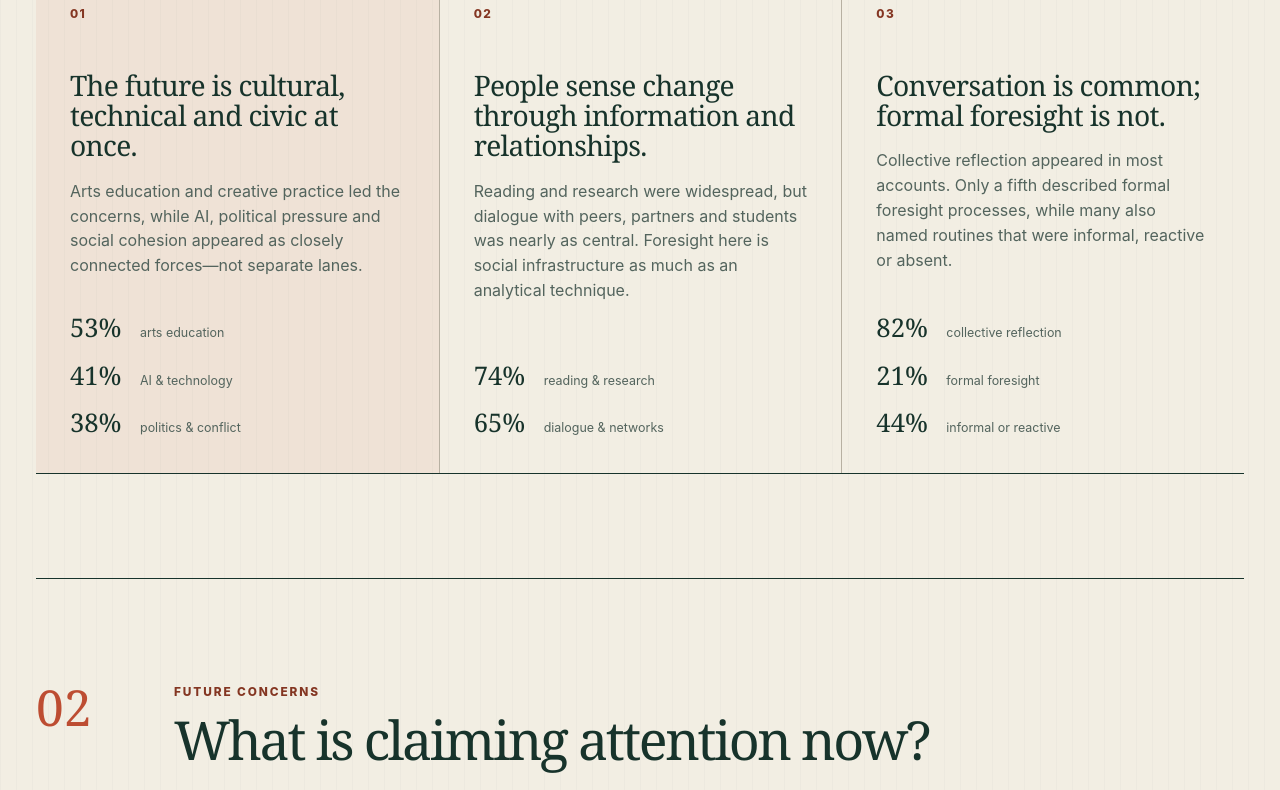
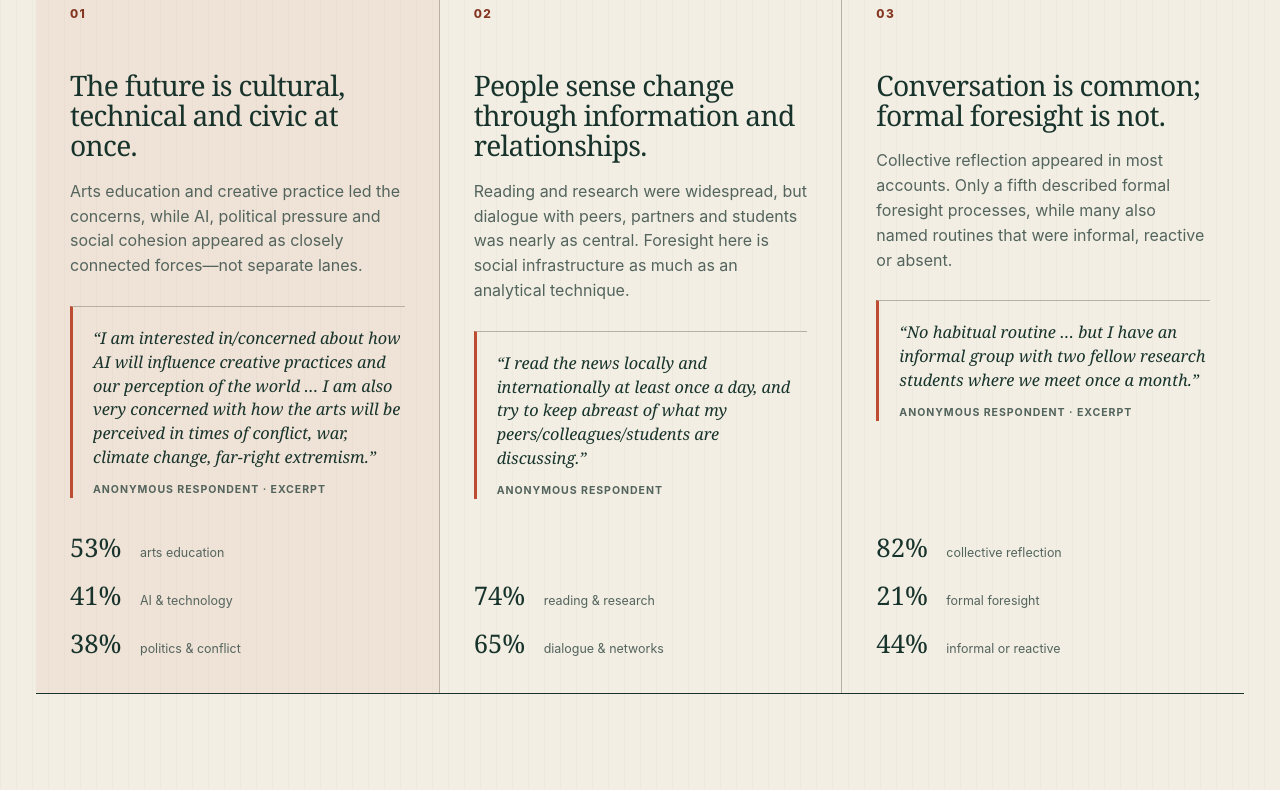
Before and after one commit to tdufva/elia-future-readiness-survey-results, a Next.js app: page / in a window 1280 px wide. Shown: the part 1108-1898 px from the top of the page. Built offline with nearby package versions, Linux system fonts and the light colour scheme.

Commit message:
Add respondent voices to key findings

```diff
--- a/app/globals.css
+++ b/app/globals.css
@@ -48,6 +48,9 @@ h2 { max-width: 940px; margin: 0; font-family: var(--serif); font-size: clamp(2.
 .finding-number { color: var(--signal-dark); font-size: .74rem; font-weight: 800; letter-spacing: .12em; }
 .finding-card h3 { margin: 46px 0 18px; font-family: var(--serif); font-size: clamp(1.65rem, 2.2vw, 2.35rem); font-weight: 400; letter-spacing: -.025em; line-height: 1.08; }
 .finding-card p { margin: 0; color: var(--ink-soft); }
+.respondent-quote { margin: 28px 0 0; padding: 20px 0 0 20px; border-top: 1px solid var(--rule); border-left: 3px solid var(--signal); }
+.respondent-quote p { color: var(--ink); font-family: var(--serif); font-size: 1.02rem; font-style: italic; line-height: 1.46; }
+.respondent-quote cite { display: block; margin-top: 12px; color: var(--ink-soft); font-size: .66rem; font-style: normal; font-weight: 750; letter-spacing: .09em; text-transform: uppercase; }
 .mini-stats { display: grid; gap: 8px; margin-top: auto; padding-top: 30px; }
 .mini-stats span { display: grid; grid-template-columns: 62px 1fr; gap: 8px; align-items: baseline; color: var(--ink-soft); font-size: .78rem; }
 .mini-stats strong { color: var(--ink); font-family: var(--serif); font-size: 1.6rem; font-weight: 400; }
--- a/app/page.tsx
+++ b/app/page.tsx
@@ -67,9 +67,9 @@ export default function Home() {
 
       <section className="section section--findings" id="findings"><SectionHead index="01" eyebrow="Overview" title="Three findings organise the picture."><p className="section-intro">The analysis combines multi-select survey questions with reflexive thematic coding of three open-ended questions.</p></SectionHead>
         <div className="finding-grid">
-          <article className="finding-card finding-card--signal"><span className="finding-number">01</span><h3>The future is cultural, technical and civic at once.</h3><p>Arts education and creative practice led the concerns, while AI, political pressure and social cohesion appeared as closely connected forces—not separate lanes.</p><div className="mini-stats" aria-label="Leading concern themes"><span><strong>53%</strong> arts education</span><span><strong>41%</strong> AI &amp; technology</span><span><strong>38%</strong> politics &amp; conflict</span></div></article>
-          <article className="finding-card"><span className="finding-number">02</span><h3>People sense change through information and relationships.</h3><p>Reading and research were widespread, but dialogue with peers, partners and students was nearly as central. Foresight here is social infrastructure as much as an analytical technique.</p><div className="mini-stats" aria-label="Leading sensing practices"><span><strong>74%</strong> reading &amp; research</span><span><strong>65%</strong> dialogue &amp; networks</span></div></article>
-          <article className="finding-card"><span className="finding-number">03</span><h3>Conversation is common; formal foresight is not.</h3><p>Collective reflection appeared in most accounts. Only a fifth described formal foresight processes, while many also named routines that were informal, reactive or absent.</p><div className="mini-stats" aria-label="Leading institutional practice themes"><span><strong>82%</strong> collective reflection</span><span><strong>21%</strong> formal foresight</span><span><strong>44%</strong> informal or reactive</span></div></article>
+          <article className="finding-card finding-card--signal"><span className="finding-number">01</span><h3>The future is cultural, technical and civic at once.</h3><p>Arts education and creative practice led the concerns, while AI, political pressure and social cohesion appeared as closely connected forces—not separate lanes.</p><blockquote className="respondent-quote"><p>“I am interested in/concerned about how AI will influence creative practices and our perception of the world … I am also very concerned with how the arts will be perceived in times of conflict, war, climate change, far-right extremism.”</p><cite>Anonymous respondent · excerpt</cite></blockquote><div className="mini-stats" aria-label="Leading concern themes"><span><strong>53%</strong> arts education</span><span><strong>41%</strong> AI &amp; technology</span><span><strong>38%</strong> politics &amp; conflict</span></div></article>
+          <article className="finding-card"><span className="finding-number">02</span><h3>People sense change through information and relationships.</h3><p>Reading and research were widespread, but dialogue with peers, partners and students was nearly as central. Foresight here is social infrastructure as much as an analytical technique.</p><blockquote className="respondent-quote"><p>“I read the news locally and internationally at least once a day, and try to keep abreast of what my peers/colleagues/students are discussing.”</p><cite>Anonymous respondent</cite></blockquote><div className="mini-stats" aria-label="Leading sensing practices"><span><strong>74%</strong> reading &amp; research</span><span><strong>65%</strong> dialogue &amp; networks</span></div></article>
+          <article className="finding-card"><span className="finding-number">03</span><h3>Conversation is common; formal foresight is not.</h3><p>Collective reflection appeared in most accounts. Only a fifth described formal foresight processes, while many also named routines that were informal, reactive or absent.</p><blockquote className="respondent-quote"><p>“No habitual routine … but I have an informal group with two fellow research students where we meet once a month.”</p><cite>Anonymous respondent · excerpt</cite></blockquote><div className="mini-stats" aria-label="Leading institutional practice themes"><span><strong>82%</strong> collective reflection</span><span><strong>21%</strong> formal foresight</span><span><strong>44%</strong> informal or reactive</span></div></article>
         </div>
       </section>
 
@@ -90,7 +90,7 @@ export default function Home() {
       </section>
 
       <section className="section method-section" id="methods"><SectionHead index="07" eyebrow="Methods, ethics and limits" title="The numbers do not speak for themselves."><p className="section-intro">This report follows data-feminist commitments to context, pluralism, visible labour and attention to power.</p></SectionHead>
-        <div className="method-grid"><article><h3>Data preparation</h3><p>The workbook held 37 response rows plus one SurveyMonkey subheader row. Three rows answered all three open questions with the literal word “test”; they were excluded. The primary base is <strong>n = 34</strong>. All 34 supplied the fields and open answers analysed here.</p></article><article><h3>Counting</h3><p>Role and field allowed multiple selections. Percentages are rounded and paired with counts. Because categories overlap, totals can exceed 100%. No weighting or statistical inference was applied.</p></article><article><h3>Qualitative analysis</h3><p>One analyst used reflexive thematic coding across the three open questions, assigning any number of relevant themes per answer. Counts mean “responses coded to this theme,” not keyword frequency. No second coder or participant validation has yet been completed.</p></article><article><h3>Privacy</h3><p>Respondent IDs, timestamps and raw open text are not published. Countries with fewer than three respondents are pooled, ages are broad, and cross-tabulations are withheld to reduce re-identification risk.</p></article></div>
+        <div className="method-grid"><article><h3>Data preparation</h3><p>The workbook held 37 response rows plus one SurveyMonkey subheader row. Three rows answered all three open questions with the literal word “test”; they were excluded. The primary base is <strong>n = 34</strong>. All 34 supplied the fields and open answers analysed here.</p></article><article><h3>Counting</h3><p>Role and field allowed multiple selections. Percentages are rounded and paired with counts. Because categories overlap, totals can exceed 100%. No weighting or statistical inference was applied.</p></article><article><h3>Qualitative analysis</h3><p>One analyst used reflexive thematic coding across the three open questions, assigning any number of relevant themes per answer. Counts mean “responses coded to this theme,” not keyword frequency. No second coder or participant validation has yet been completed.</p></article><article><h3>Privacy and quotations</h3><p>Respondent IDs, timestamps and full open-text answers are not published. Three short quotations were selected to illustrate the headline findings, shown without respondent metadata; omissions are marked with ellipses. Countries with fewer than three respondents are pooled, ages are broad, and cross-tabulations are withheld to reduce re-identification risk.</p></article></div>
         <div className="feminism-grid"><article><span>01</span><h3>Examine power</h3><p>Show who is over- and under-represented, including the absence of C-level responses.</p></article><article><span>02</span><h3>Elevate lived knowledge</h3><p>Open accounts sit beside counts; emotion, embodiment and creative practice remain legitimate knowledge.</p></article><article><span>03</span><h3>Rethink hierarchy</h3><p>Multi-select identities and overlapping themes are preserved. Institutions are not ranked.</p></article><article><span>04</span><h3>Consider context</h3><p>Dates, provenance, exclusions, denominator, choices and limits travel with the results.</p></article><article><span>05</span><h3>Make labour visible</h3><p>Respondents created the knowledge. Analysis and site preparation used AI assistance and need community review.</p></article></div>
         <aside className="limitations"><div><p className="eyebrow">What this does not say</p><h3>No sector-wide claims.</h3></div><ul><li>The workbook has no sampling frame, invitation count or population benchmark, so response rate and representativeness cannot be assessed.</li><li>The sample is small, self-reported and likely self-selected; one person equals roughly three percentage points.</li><li>Demographic coverage is too sparse for responsible intersectional comparisons.</li><li>English-language survey design may shape participation and expression.</li><li>The coding is interpretive; a second coding pass and participant review would strengthen trustworthiness.</li></ul></aside>
         <div className="sources"><h3>Data Feminism sources</h3><p>Methodological choices were informed by Catherine D’Ignazio and Lauren F. Klein’s open-access <cite>Data Feminism</cite> (MIT Press, 2020), especially its principles to examine power, elevate emotion and embodiment, embrace pluralism, consider context and make labour visible.</p><ul><li><a href="https://data-feminism.mitpress.mit.edu/pub/frfa9szd/release/6">Introduction and seven principles</a></li><li><a href="https://data-feminism.mitpress.mit.edu/pub/vi8obxh7/release/4">Examine power</a></li><li><a href="https://data-feminism.mitpress.mit.edu/pub/5evfe9yd/release/5">Elevate emotion and embodiment</a></li><li><a href="https://data-feminism.mitpress.mit.edu/pub/czq9dfs5/release/3">Consider context</a></li><li><a href="https://data-feminism.mitpress.mit.edu/pub/0vgzaln4/release/3">Make labour visible</a></li><li><a href="https://direct.mit.edu/books/book/4660/Data-Feminism">Book record and DOI</a></li></ul></div>
```
Also changed, not shown: 1 other file (tests, documents, lock files or other folders).
